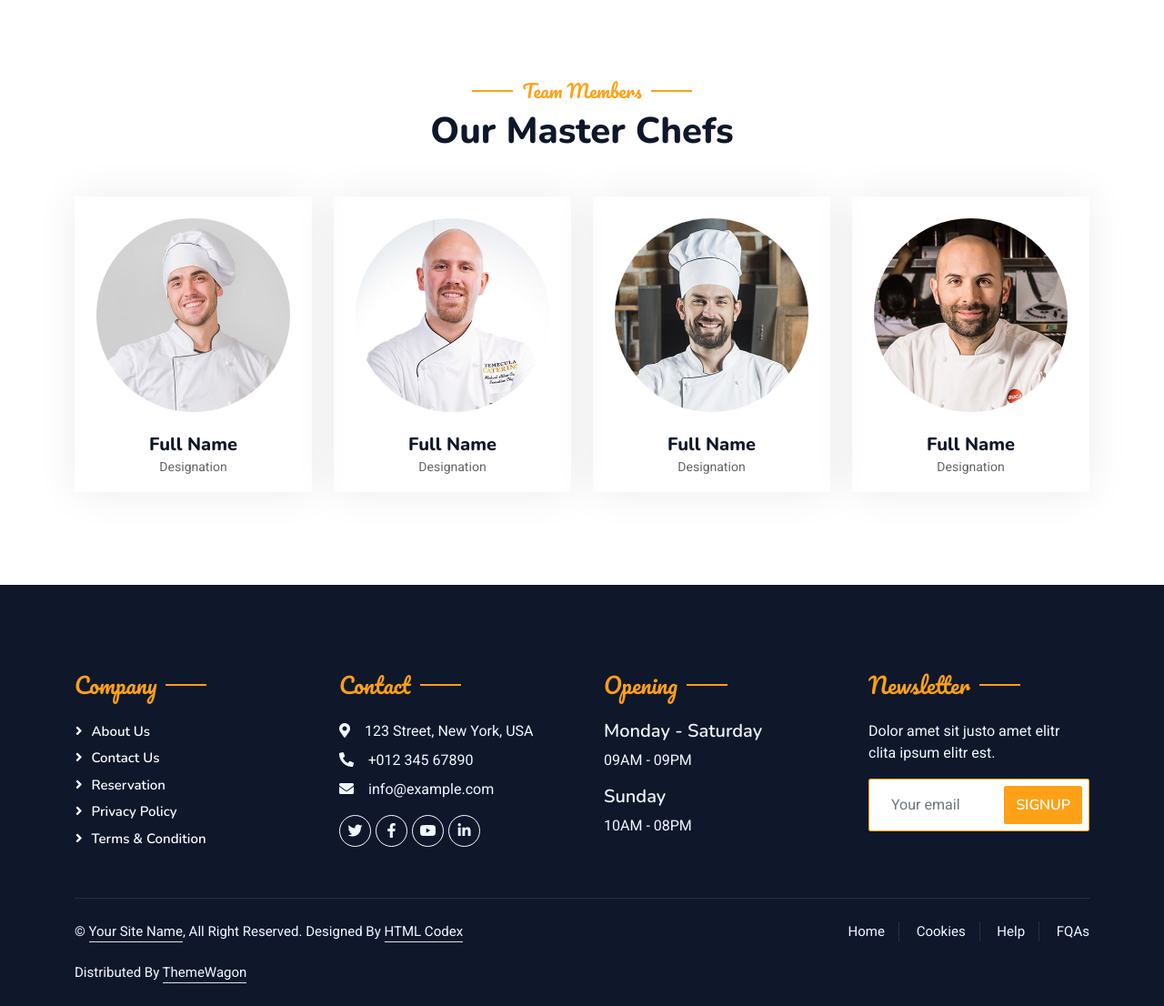
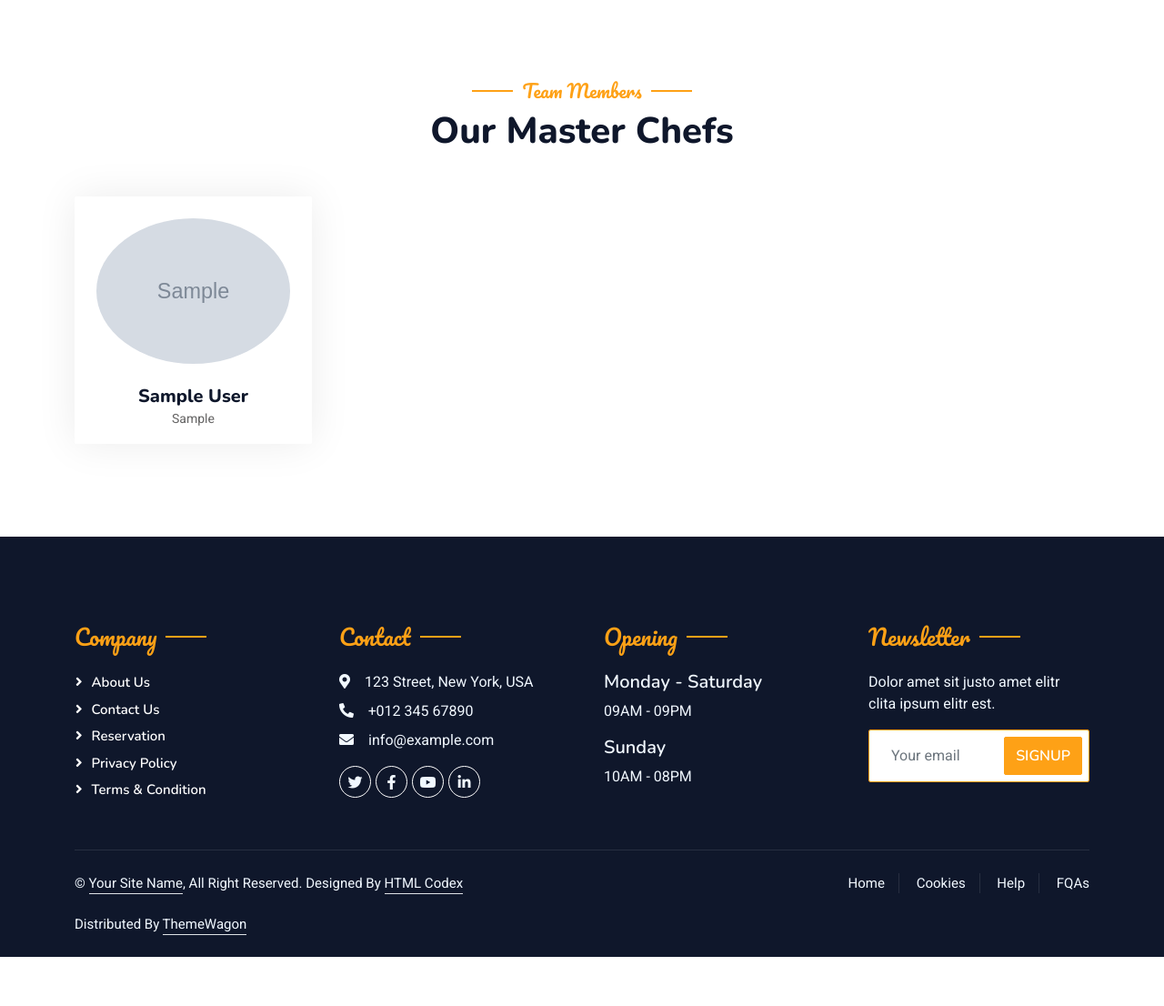
Before and after one commit to UzairAli36/Restaurant-Management-System, a PHP site: page /restoran/about.php in a window 1280 px wide. Shown: the part 1035-2141 px from the top of the page at 91% size. After the commit the page ends 2087 px from the top, so only its background shows below. Run offline with PHP 8.4, Linux system fonts and the light colour scheme; tables that the repository leaves empty or names only in its code hold one stand-in row (values such as "Sample post"); grey boxes marked "Sample" are stand-in pictures; some libraries are stand-ins or nearby versions.

Commit message:
new commit on team section

```diff
--- a/about.php
+++ b/about.php
@@ -1,6 +1,13 @@
 <?php require "config/config.php"; ?>
 <?php require "libs/App.php"; ?>
 <?php require "includes/header.php"; ?>
+<?php
+
+$query = "SELECT * FROM employees";
+$app = new APP;
+$employees = $app->selectAll($query)
+
+?>
 
 <div class="container-xxl py-5 bg-dark hero-header mb-5">
     <div class="container text-center my-5 pt-5 pb-4">
@@ -76,62 +83,22 @@
             <h1 class="mb-5">Our Master Chefs</h1>
         </div>
         <div class="row g-4">
+            <?php foreach ($employees as $employee) : ?>
                 <div class="col-lg-3 col-md-6 wow fadeInUp" data-wow-delay="0.1s">
                     <div class="team-item text-center rounded overflow-hidden">
                         <div class="rounded-circle overflow-hidden m-4">
-                        <img class="img-fluid" src="img/team-1.jpg" alt="">
+                            <img class="img-fluid" src="<?php echo APPURL; ?>/img/<?php echo $employee->image; ?>" alt="">
                         </div>
-                    <h5 class="mb-0">Full Name</h5>
-                    <small>Designation</small>
+                        <h5 class="mb-0"><?php echo $employee->employee_name; ?></h5>
+                        <small><?php echo $employee->employee_designation; ?></small>
                         <div class="d-flex justify-content-center mt-3">
-                        <a class="btn btn-square btn-primary mx-1" href=""><i class="fab fa-facebook-f"></i></a>
-                        <a class="btn btn-square btn-primary mx-1" href=""><i class="fab fa-twitter"></i></a>
-                        <a class="btn btn-square btn-primary mx-1" href=""><i class="fab fa-instagram"></i></a>
+                            <a class="btn btn-square btn-primary mx-1" href="<?php echo APPURL; ?>"><i class="fab fa-facebook-f"></i></a>
+                            <a class="btn btn-square btn-primary mx-1" href="<?php echo APPURL; ?>"><i class="fab fa-twitter"></i></a>
+                            <a class="btn btn-square btn-primary mx-1" href="<?php echo APPURL; ?>"><i class="fab fa-instagram"></i></a>
                         </div>
                     </div>
                 </div>
-            <div class="col-lg-3 col-md-6 wow fadeInUp" data-wow-delay="0.3s">
-                <div class="team-item text-center rounded overflow-hidden">
-                    <div class="rounded-circle overflow-hidden m-4">
-                        <img class="img-fluid" src="img/team-2.jpg" alt="">
-                    </div>
-                    <h5 class="mb-0">Full Name</h5>
-                    <small>Designation</small>
-                    <div class="d-flex justify-content-center mt-3">
-                        <a class="btn btn-square btn-primary mx-1" href=""><i class="fab fa-facebook-f"></i></a>
-                        <a class="btn btn-square btn-primary mx-1" href=""><i class="fab fa-twitter"></i></a>
-                        <a class="btn btn-square btn-primary mx-1" href=""><i class="fab fa-instagram"></i></a>
-                    </div>
-                </div>
-            </div>
-            <div class="col-lg-3 col-md-6 wow fadeInUp" data-wow-delay="0.5s">
-                <div class="team-item text-center rounded overflow-hidden">
-                    <div class="rounded-circle overflow-hidden m-4">
-                        <img class="img-fluid" src="img/team-3.jpg" alt="">
-                    </div>
-                    <h5 class="mb-0">Full Name</h5>
-                    <small>Designation</small>
-                    <div class="d-flex justify-content-center mt-3">
-                        <a class="btn btn-square btn-primary mx-1" href=""><i class="fab fa-facebook-f"></i></a>
-                        <a class="btn btn-square btn-primary mx-1" href=""><i class="fab fa-twitter"></i></a>
-                        <a class="btn btn-square btn-primary mx-1" href=""><i class="fab fa-instagram"></i></a>
-                    </div>
-                </div>
-            </div>
-            <div class="col-lg-3 col-md-6 wow fadeInUp" data-wow-delay="0.7s">
-                <div class="team-item text-center rounded overflow-hidden">
-                    <div class="rounded-circle overflow-hidden m-4">
-                        <img class="img-fluid" src="img/team-4.jpg" alt="">
-                    </div>
-                    <h5 class="mb-0">Full Name</h5>
-                    <small>Designation</small>
-                    <div class="d-flex justify-content-center mt-3">
-                        <a class="btn btn-square btn-primary mx-1" href=""><i class="fab fa-facebook-f"></i></a>
-                        <a class="btn btn-square btn-primary mx-1" href=""><i class="fab fa-twitter"></i></a>
-                        <a class="btn btn-square btn-primary mx-1" href=""><i class="fab fa-instagram"></i></a>
-                    </div>
-                </div>
-            </div>
+            <?php endforeach; ?>
         </div>
     </div>
 </div>
```
Lines whose indentation alone changed are shown as unchanged.
